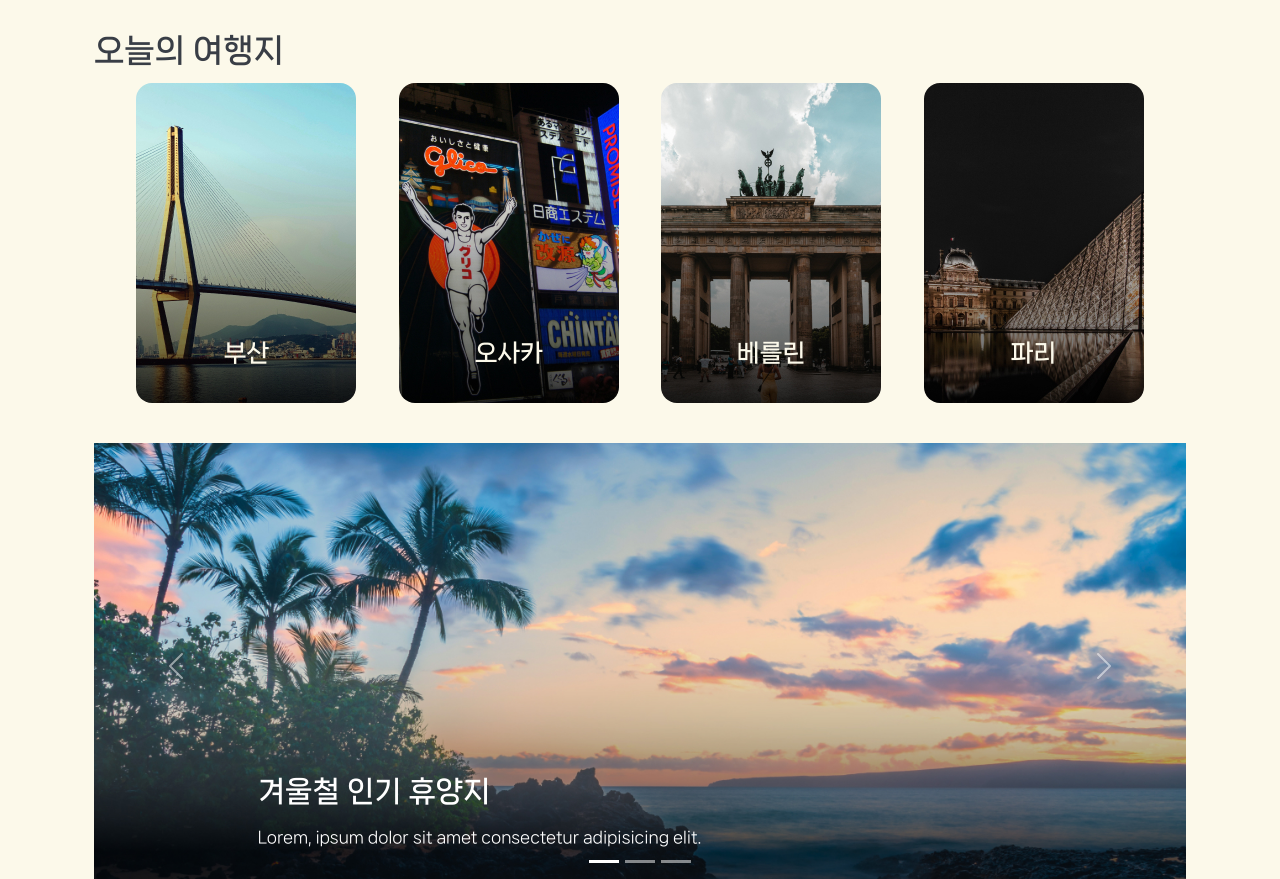
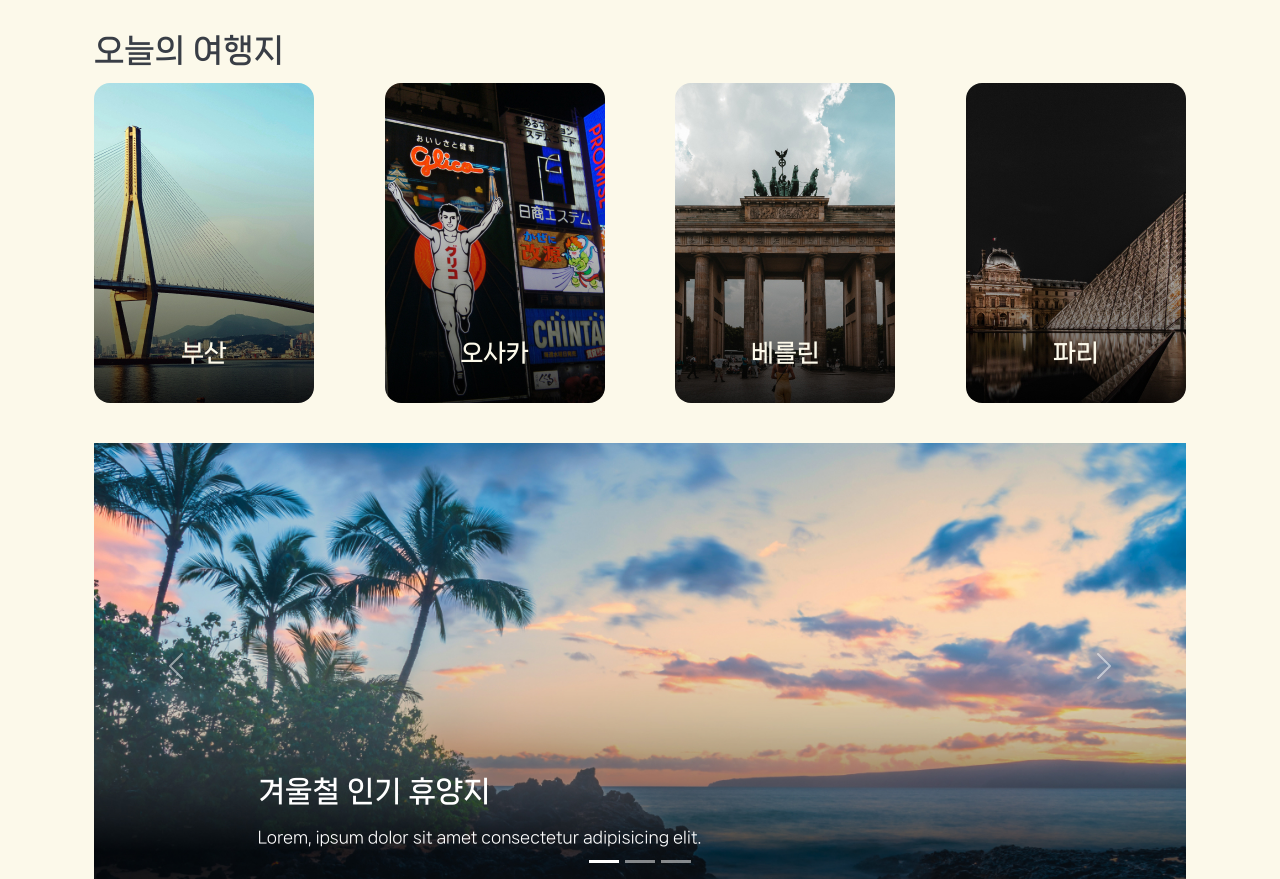
Before and after one commit to Bonbon315/PJT-Triview, a Django app: page / in a window 1280 px wide. Shown: the part 55-934 px from the top of the page. Run offline with Django 3.2, Linux system fonts and the light colour scheme; some libraries are stand-ins or nearby versions.

Commit message:
templates css-minor modified;

```diff
--- a/templates/index.html
+++ b/templates/index.html
@@ -5,7 +5,7 @@
   <div class="container">
     <section class="idx-sect section1">
       <h2 class="tit">오늘의 여행지</h2>
-        <div class="d-flex justify-content-evenly">
+      <div class="d-flex justify-content-between">
         <div class="cont-area">
           <img src="{% static 'img/busan.jpg' %}" alt="">
           <div class="cont-txt sub-tit">
@@ -34,12 +34,9 @@
     </section>
     <div id="carouselExampleCaptions" class="carousel slide carousel-fade" data-bs-ride="carousel">
       <div class="carousel-indicators">
-            <button type="button" data-bs-target="#carouselExampleCaptions" data-bs-slide-to="0" class="active"
-                aria-current="true" aria-label="Slide 1"></button>
-            <button type="button" data-bs-target="#carouselExampleCaptions" data-bs-slide-to="1"
-                aria-label="Slide 2"></button>
-            <button type="button" data-bs-target="#carouselExampleCaptions" data-bs-slide-to="2"
-                aria-label="Slide 3"></button>
+        <button type="button" data-bs-target="#carouselExampleCaptions" data-bs-slide-to="0" class="active" aria-current="true" aria-label="Slide 1"></button>
+        <button type="button" data-bs-target="#carouselExampleCaptions" data-bs-slide-to="1" aria-label="Slide 2"></button>
+        <button type="button" data-bs-target="#carouselExampleCaptions" data-bs-slide-to="2" aria-label="Slide 3"></button>
       </div>
       <div class="carousel-inner">
         <div class="carousel-item active" data-bs-interval="5000">
@@ -67,13 +64,11 @@
           </div>
         </div>
       </div>
-        <button class="carousel-control-prev" type="button" data-bs-target="#carouselExampleCaptions"
-            data-bs-slide="prev">
+      <button class="carousel-control-prev" type="button" data-bs-target="#carouselExampleCaptions" data-bs-slide="prev">
         <span class="carousel-control-prev-icon" aria-hidden="true"></span>
         <span class="visually-hidden">Previous</span>
       </button>
-        <button class="carousel-control-next" type="button" data-bs-target="#carouselExampleCaptions"
-            data-bs-slide="next">
+      <button class="carousel-control-next" type="button" data-bs-target="#carouselExampleCaptions" data-bs-slide="next">
         <span class="carousel-control-next-icon" aria-hidden="true"></span>
         <span class="visually-hidden">Next</span>
       </button>
```
Lines whose indentation alone changed are shown as unchanged.
